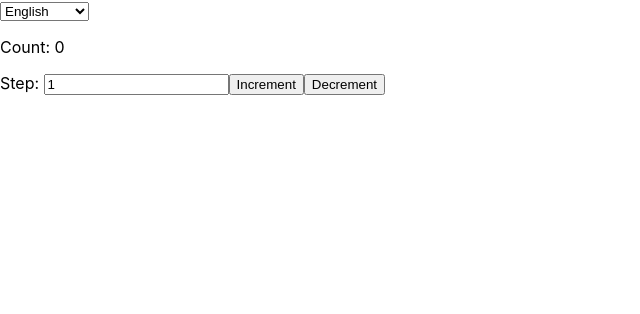
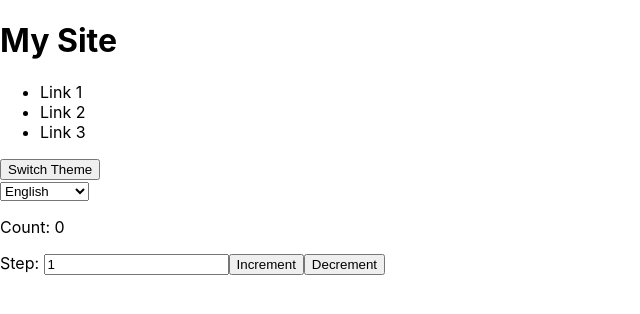
Before and after one commit to ONL-JS-FE2022-1/redux-toolkit, a React (Create React App) app: page / in a window 1280 px wide. Shown: the top 314 px of the page, without its empty margins (0-640 px from the left). Built offline with nearby package versions, Linux system fonts and the light colour scheme.

Commit message:
Task here

```diff
--- a/src/App.js
+++ b/src/App.js
@@ -1,9 +1,13 @@
 import './App.css';
 import Counter from './components/Counter';
+import Header from './components/Header';
 
 function App() {
   return (
+    <>
+    <Header />
     <Counter />
+    </>
   );
 }
 
--- /dev/null
+++ b/src/components/Header/index.js
@@ -0,0 +1,21 @@
+import React from 'react';
+
+const Header = () => {
+    return (
+        <header>
+            <h1>My Site</h1>
+            <nav>
+                <ul>
+                    <li>Link 1</li>
+                    <li>Link 2</li>
+                    <li>Link 3</li>
+                </ul>
+            </nav>
+            <div>
+                <button>Switch Theme</button>
+            </div>
+        </header>
+    );
+}
+
+export default Header;
```
